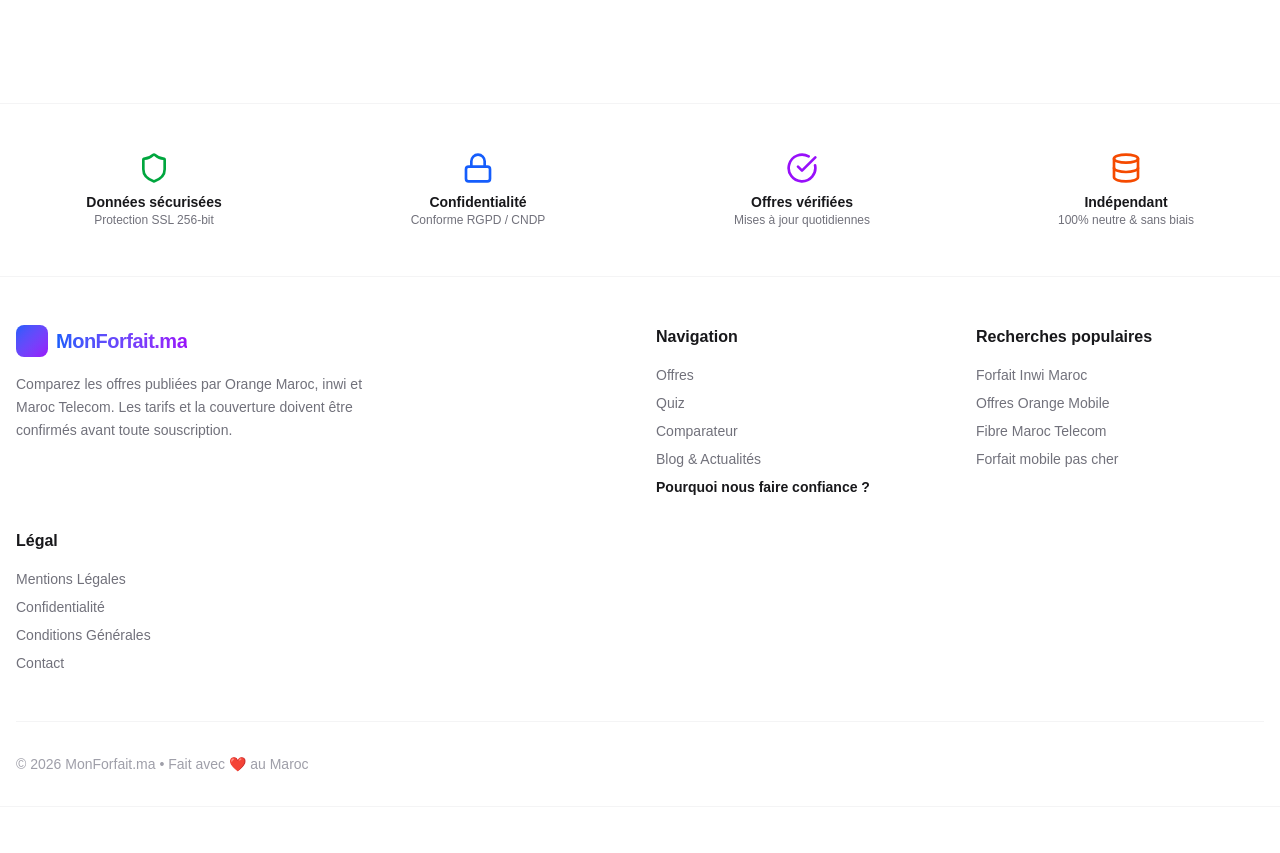
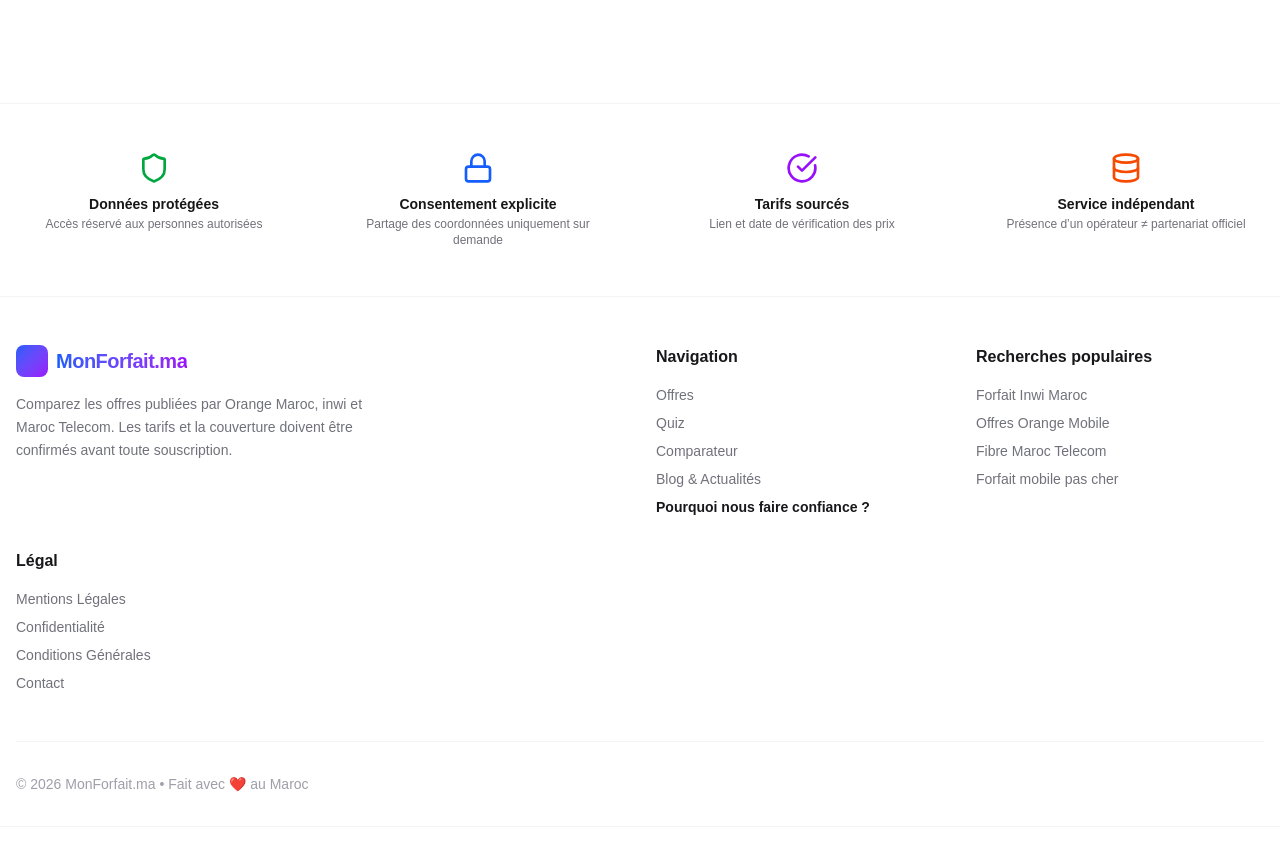
Before and after one commit to indepadib/monforfait.ma, a Next.js app: page /forfait-mobile-pas-cher in a window 1280 px wide. Shown: the part 1511-2364 px from the top of the page. Built offline with nearby package versions, Linux system fonts and the light colour scheme; no server answers.

Commit message:
fix(trust): replace simulated scans and unsupported compliance claims with sourced facts

```diff
--- a/components/TrustBadges.tsx
+++ b/components/TrustBadges.tsx
@@ -1,28 +1,9 @@
 import { Shield, Lock, CheckCircle, Database } from 'lucide-react'
-
-export function TrustBadges() {
-    return (
-        <div className="grid grid-cols-2 md:grid-cols-4 gap-4 py-8 border-t border-zinc-100 dark:border-zinc-800">
-            <div className="flex flex-col items-center text-center p-4">
-                <Shield className="w-8 h-8 text-green-600 mb-2" />
-                <div className="font-bold text-sm text-zinc-900 dark:text-white">Données sécurisées</div>
-                <div className="text-xs text-zinc-500">Protection SSL 256-bit</div>
-            </div>
-            <div className="flex flex-col items-center text-center p-4">
-                <Lock className="w-8 h-8 text-blue-600 mb-2" />
-                <div className="font-bold text-sm text-zinc-900 dark:text-white">Confidentialité</div>
-                <div className="text-xs text-zinc-500">Conforme RGPD / CNDP</div>
-            </div>
-            <div className="flex flex-col items-center text-center p-4">
-                <CheckCircle className="w-8 h-8 text-purple-600 mb-2" />
-                <div className="font-bold text-sm text-zinc-900 dark:text-white">Offres vérifiées</div>
-                <div className="text-xs text-zinc-500">Mises à jour quotidiennes</div>
-            </div>
-            <div className="flex flex-col items-center text-center p-4">
-                <Database className="w-8 h-8 text-orange-600 mb-2" />
-                <div className="font-bold text-sm text-zinc-900 dark:text-white">Indépendant</div>
-                <div className="text-xs text-zinc-500">100% neutre & sans biais</div>
-            </div>
-        </div>
-    )
+export function TrustBadges(){
+ return <div className="grid grid-cols-2 md:grid-cols-4 gap-4 py-8 border-t border-zinc-100 dark:border-zinc-800">
+  <div className="text-center p-4"><Shield className="mx-auto w-8 h-8 text-green-600 mb-2"/><strong className="text-sm dark:text-white">Données protégées</strong><p className="text-xs text-zinc-500">Accès réservé aux personnes autorisées</p></div>
+  <div className="text-center p-4"><Lock className="mx-auto w-8 h-8 text-blue-600 mb-2"/><strong className="text-sm dark:text-white">Consentement explicite</strong><p className="text-xs text-zinc-500">Partage des coordonnées uniquement sur demande</p></div>
+  <div className="text-center p-4"><CheckCircle className="mx-auto w-8 h-8 text-purple-600 mb-2"/><strong className="text-sm dark:text-white">Tarifs sourcés</strong><p className="text-xs text-zinc-500">Lien et date de vérification des prix</p></div>
+  <div className="text-center p-4"><Database className="mx-auto w-8 h-8 text-orange-600 mb-2"/><strong className="text-sm dark:text-white">Service indépendant</strong><p className="text-xs text-zinc-500">Présence d’un opérateur ≠ partenariat officiel</p></div>
+ </div>
 }
```
